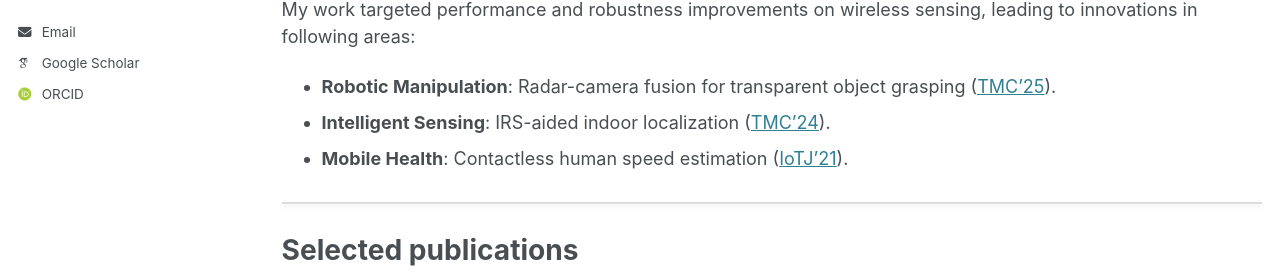
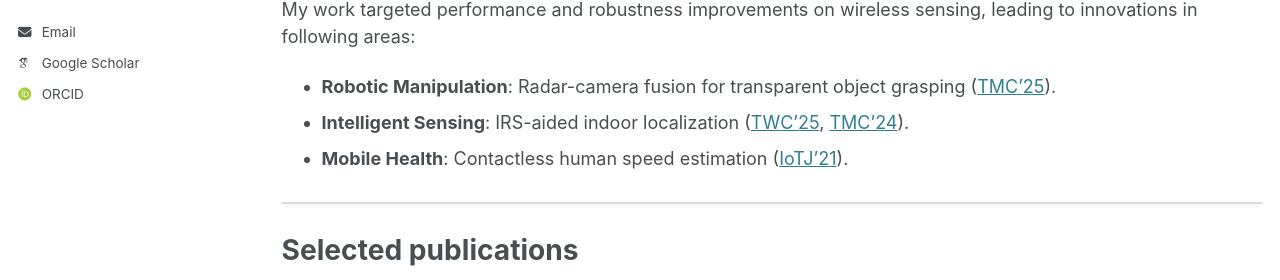
Before and after one commit to eehydeng/eehydeng.github.io, a Jekyll site: the page built from _pages/about.md, in a window 1280 px wide and 1399 px high. Shown: the part 392-672 px from the top of the window. Built offline with Jekyll 4.4.1, drawn with Linux system fonts in a browser that asks for light colours; some web fonts are replaced.

Commit message:
about.md
Update

```diff
--- a/_pages/about.md
+++ b/_pages/about.md
@@ -14,7 +14,7 @@ Prior to joining CUHK, I conducted research at the [Intelligent Perception (IP)
 My work targeted performance and robustness improvements on wireless sensing, leading to innovations in following areas:
 
 - **Robotic Manipulation**: Radar-camera fusion for transparent object grasping ([TMC'25](https://ieeexplore.ieee.org/document/10909339)).
-- **Intelligent Sensing**: IRS-aided indoor localization ([TMC'24](https://ieeexplore.ieee.org/abstract/document/10557701)).
+- **Intelligent Sensing**: IRS-aided indoor localization ([TWC'25](https://ieeexplore.ieee.org/abstract/document/10994341), [TMC'24](https://ieeexplore.ieee.org/abstract/document/10557701)).
 - **Mobile Health**: Contactless human speed estimation ([IoTJ'21](https://ieeexplore.ieee.org/abstract/document/9187251)).
 
 
```
